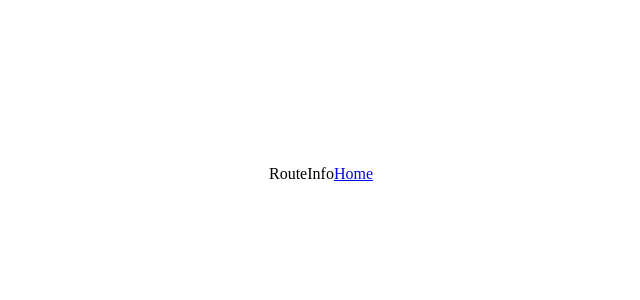
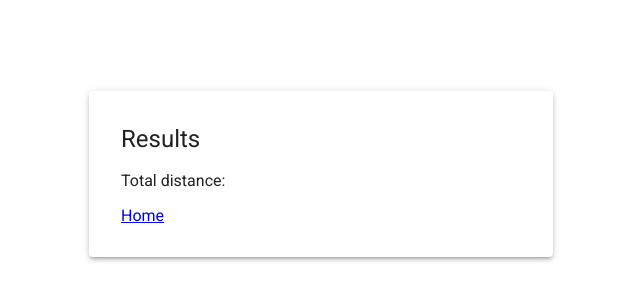
Before and after one commit to va-deem/calc-cities-distance, a React app: page /info in a window 1280 px wide. Shown: the part 226-526 px from the top of the page, without its empty margins (319-959 px from the left). Built offline with nearby package versions, Linux system fonts and the light colour scheme.

Commit message:
Add Haversine formula

```diff
--- a/src/components/Main.tsx
+++ b/src/components/Main.tsx
@@ -70,7 +70,7 @@ const Main = () => {
               setFormField={handleFormData}
             />
           </Grid>
-          <Grid item xs={3}>
+          <Grid item xs={4}>
             <PassengersInput
               name="quantity"
               label="Passengers"
--- a/src/components/RouteInfo.tsx
+++ b/src/components/RouteInfo.tsx
@@ -1,12 +1,42 @@
-import React from 'react';
-import { Link } from 'react-router-dom';
+import React, { useEffect, useState } from 'react';
+import { Link, useSearchParams } from 'react-router-dom';
+import { Box, Paper, Typography } from '@mui/material';
+import getPlaces from '../services/getPlaces';
+import calcDistance from '../services/calcDistance';
 
 const RouteInfo = () => {
+  const [searchParams] = useSearchParams();
+  const [distance, setDistance] = useState<string | null>(null);
+  const params = Array.from(searchParams.entries());
+
+  useEffect(() => {
+    if (params && params.length) {
+      const givenValues = params.map((p) => p[1]);
+      getPlaces().then((data) => {
+        const given = data.filter((el) => givenValues.includes(el[0]));
+        const [, ...firstCoords] = given[0];
+        const [, ...secondCoords] = given[1];
+        const res = calcDistance(firstCoords, secondCoords);
+        setDistance(res.toFixed(2));
+      });
+    }
+  }, [params]);
+
   return (
-    <div>
-      RouteInfo
-      <Link to="/">Home</Link>
-    </div>
+    <Paper elevation={3} sx={{ m: 2, p: 4 }}>
+      <Box sx={{ minWidth: 400 }}>
+        <Typography variant="h5" mb={2}>
+          Results
+        </Typography>
+        {params.map((param) => (
+          <p key={param[0]}>
+            {param[0]}: {param[1]}
+          </p>
+        ))}
+        <p>Total distance: {distance}</p>
+        <Link to="/">Home</Link>
+      </Box>
+    </Paper>
   );
 };
 
--- a/src/components/TripDatePicker.tsx
+++ b/src/components/TripDatePicker.tsx
@@ -29,7 +29,7 @@ const TripDatePicker = ({ name, label, setFormField }: DatePickerProps) => {
         value={dateValue}
         minDate={dayjs().add(1, 'day')}
         onChange={(newValue: Dayjs | null) => setDateValue(newValue)}
-        renderInput={(params) => <TextField {...params} />}
+        renderInput={(params) => <TextField {...params} size="small" />}
       />
     </LocalizationProvider>
   );
--- a/src/index.css
+++ b/src/index.css
@@ -1,6 +1,7 @@
 html, body {
     height: 100%;
     margin: 0;
+    font-family: 'Roboto', sans-serif;
 }
 
 #root {
--- /dev/null
+++ b/src/services/calcDistance.ts
@@ -0,0 +1,21 @@
+const calcDistance = ([lat1, lon1]: number[], [lat2, lon2]: number[]) => {
+  const toRadian = (angle: number) => (Math.PI / 180) * angle;
+  const distance = (a: number, b: number) => (Math.PI / 180) * (a - b);
+  const RADIUS_OF_EARTH_IN_KM = 6371;
+
+  const dLat = distance(lat2, lat1);
+  const dLon = distance(lon2, lon1);
+
+  const lat1R = toRadian(lat1);
+  const lat2R = toRadian(lat2);
+
+  // Haversine formula
+  const a =
+    Math.sin(dLat / 2) ** 2 +
+    Math.sin(dLon / 2) ** 2 * Math.cos(lat1R) * Math.cos(lat2R);
+  const c = 2 * Math.asin(Math.sqrt(a));
+
+  return RADIUS_OF_EARTH_IN_KM * c;
+};
+
+export default calcDistance;
```
